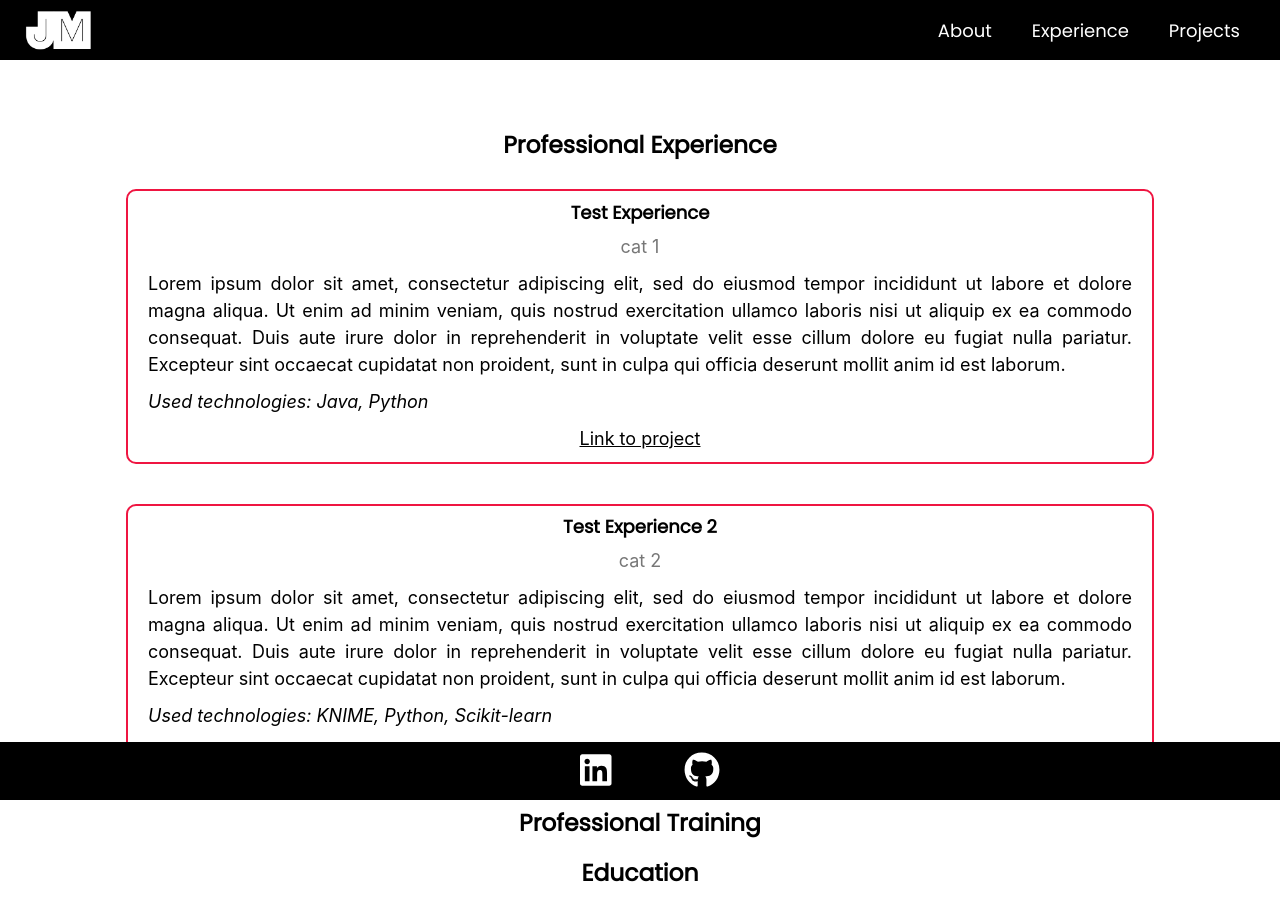
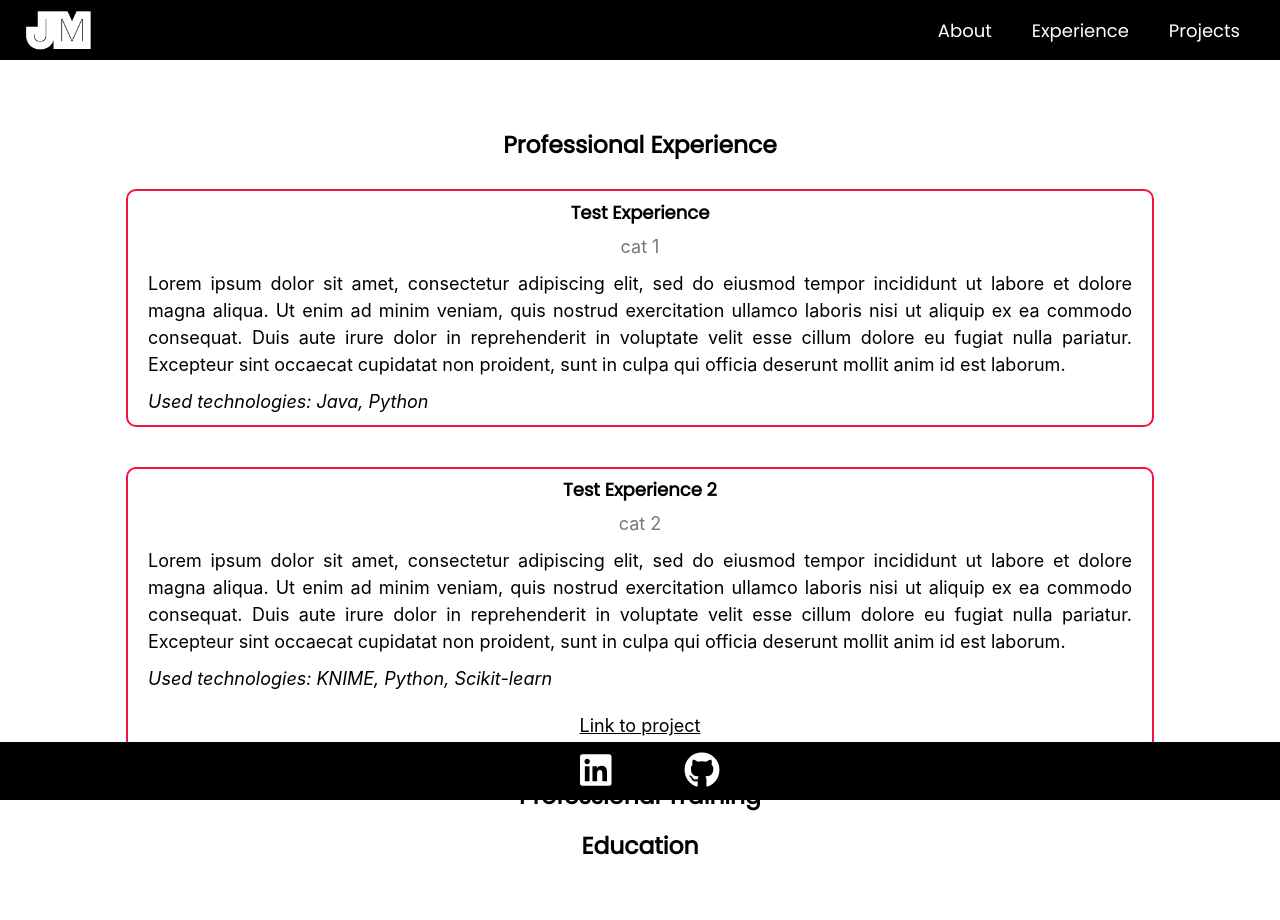
Before and after one commit to jssm/portfolio, a React (Create React App) app: page /portfolio/experience in a window 1280 px wide. Shown: the top 920 px of the page. Built offline with nearby package versions, Linux system fonts and the light colour scheme.

Commit message:
Link is now optional on Thumbnail

```diff
--- a/src/components/Experience/Experience.js
+++ b/src/components/Experience/Experience.js
@@ -15,7 +15,6 @@ function Experience() {
         category="cat 1"
         description="Lorem ipsum dolor sit amet, consectetur adipiscing elit, sed do eiusmod tempor incididunt ut labore et dolore magna aliqua. Ut enim ad minim veniam, quis nostrud exercitation ullamco laboris nisi ut aliquip ex ea commodo consequat. Duis aute irure dolor in reprehenderit in voluptate velit esse cillum dolore eu fugiat nulla pariatur. Excepteur sint occaecat cupidatat non proident, sunt in culpa qui officia deserunt mollit anim id est laborum."
         technologies={["Java", "Python"]}
-        link="https://www.linkedin.com/in/joana-sofia-matos/"
       />
       <Thumbnail
         title="Test Experience 2"
--- a/src/components/Thumbnail/Thumbnail.css
+++ b/src/components/Thumbnail/Thumbnail.css
@@ -31,7 +31,7 @@
 .project-technologies {
   text-align: left;
   font-style: oblique;
-  padding: 10px 20px 0px 20px;
+  padding: 10px 20px;
 }
 
 .project-link {
--- a/src/components/Thumbnail/Thumbnail.js
+++ b/src/components/Thumbnail/Thumbnail.js
@@ -7,6 +7,17 @@ import "../Thumbnail/Thumbnail.css";
 //props are passed as parameter
 
 function Thumbnail(props) {
+  let linkJSX;
+  if (props.link) {
+    linkJSX = (
+      <div className="project-link">
+        <a href={props.link} target="_blank" rel="noopener noreferrer">
+          Link to project
+        </a>
+      </div>
+    );
+  }
+
   return (
     <div className="project">
       <h6 className="project-title">{props.title}</h6>
@@ -18,11 +29,7 @@ function Thumbnail(props) {
       <div className="project-technologies">
         Used technologies: {props.technologies.join(", ")}
       </div>
-      <div className="project-link">
-        <a href={props.link} target="_blank" rel="noopener noreferrer">
-          Link to project
-        </a>
-      </div>
+      {linkJSX}
     </div>
   );
 }
```
